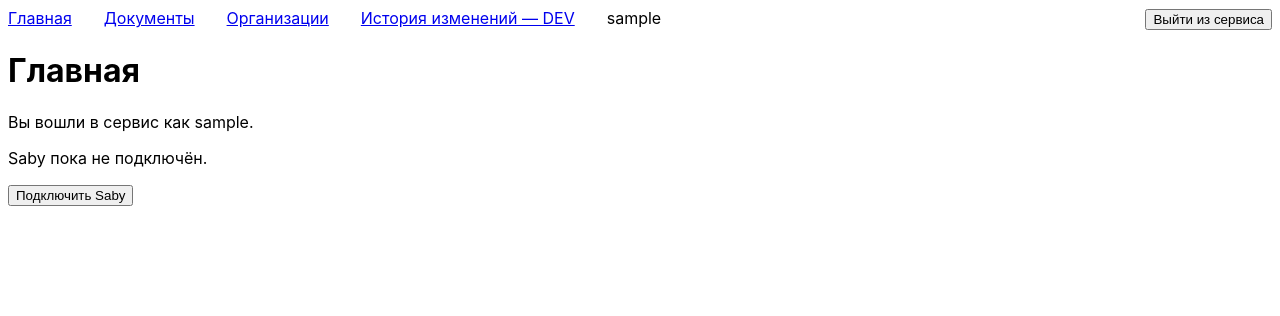
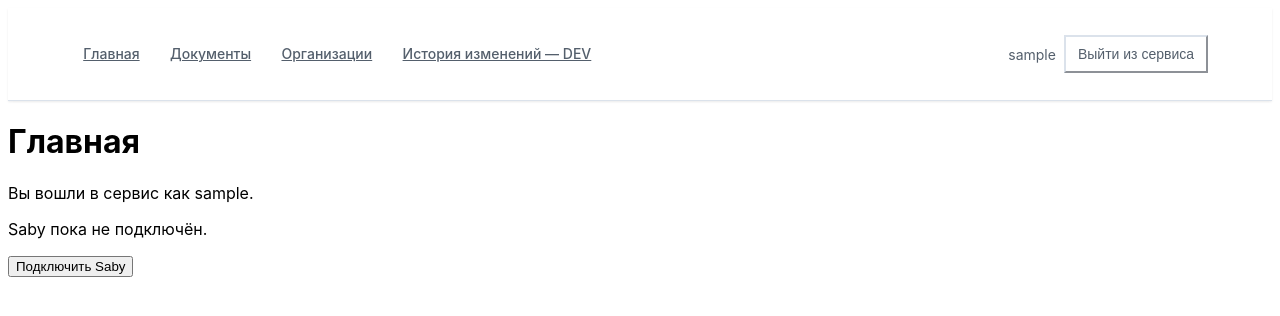
Before and after one commit to DenSerKo/kusaby, a Django app: page / in a window 1280 px wide. Shown: the top 316 px of the page. Run offline with Django 5.2, Linux system fonts and the light colour scheme; the visitor is signed in with stand-in values (Sample User, id 1).

Commit message:
Style responsive navigation

```diff
--- a/static/css/nav.css
+++ b/static/css/nav.css
@@ -1,7 +1,70 @@
 nav {
+    position: sticky;
+    z-index: 10;
+    top: 0;
     display: flex;
-    gap: 2rem;
-    & :last-child {
+    min-height: 4.25rem;
+    align-items: center;
+    gap: var(--space-2);
+    padding: var(--space-3) max(var(--space-6), calc((100vw - var(--content-width)) / 2));
+    border-bottom: 1px solid var(--color-border);
+    background: oklch(1 0 0 / 0.92);
+    box-shadow: var(--shadow-sm);
+    backdrop-filter: blur(14px);
+
+    a {
+        display: inline-flex;
+        align-items: center;
+        min-height: 2.4rem;
+        padding: 0.4rem 0.7rem;
+        border-radius: var(--radius-md);
+        color: var(--color-text-secondary);
+        font-size: var(--font-size-sm);
+        font-weight: var(--weight-medium);
+        white-space: nowrap;
+
+        &:hover {
+            background: var(--color-surface-muted);
+            color: var(--color-primary);
+            text-decoration: none;
+        }
+    }
+
+    span {
         margin-inline-start: auto;
+        color: var(--color-text-secondary);
+        font-size: var(--font-size-sm);
+    }
+
+    form {
+        margin: 0;
+    }
+
+    button {
+        min-height: 2.4rem;
+        padding: 0.4rem 0.75rem;
+        background: transparent;
+        border-color: var(--color-border);
+        color: var(--color-text-secondary);
+        font-size: var(--font-size-sm);
+
+        &:hover {
+            border-color: var(--color-danger-border);
+            background: var(--color-danger-bg);
+            color: var(--color-danger);
+        }
     }
 }
+
+@media (max-width: 760px) {
+    nav {
+        position: static;
+        flex-wrap: wrap;
+        gap: var(--space-1);
+        padding: var(--space-2) var(--space-4);
+
+        span {
+            margin-inline-start: 0;
+        }
+    }
+}
```
